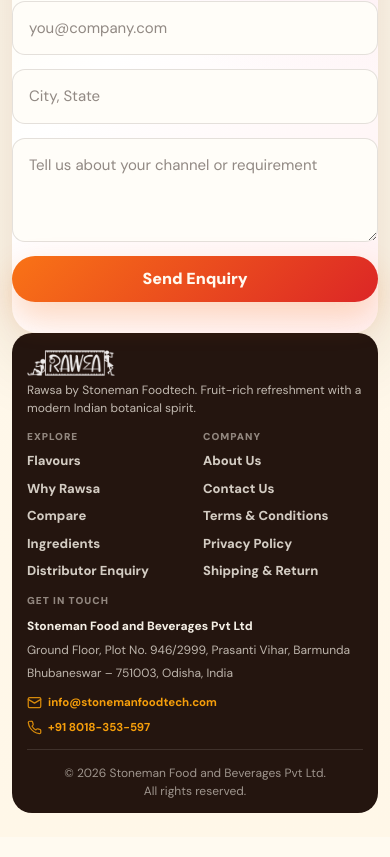
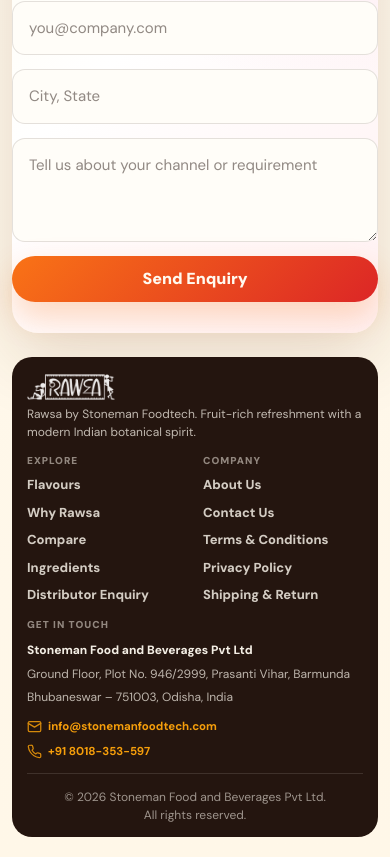
Before and after one commit to deba608/Rawsa, a Next.js app: page / in a window 390 px wide. Shown: the part 6667-7524 px from the top of the page. Built offline with nearby package versions, Linux system fonts and the light colour scheme.

Commit message:
feat: initialize base site styles and layout components in globals.css

```diff
--- a/src/app/globals.css
+++ b/src/app/globals.css
@@ -1533,7 +1533,7 @@
   grid-template-columns: 1fr auto auto auto;
   gap: 28px 40px;
   align-items: start;
-  margin: 0 auto 24px;
+  margin: 40px auto 24px;
   padding: 32px 28px 24px;
   border: 1px solid var(--line);
   border-radius: 28px;
@@ -2317,6 +2317,7 @@
     gap: 12px 16px;
     padding: 16px 14px 12px;
     border-radius: 20px;
+    margin: 24px auto 20px;
   }
 
   .footer-brand,
```
